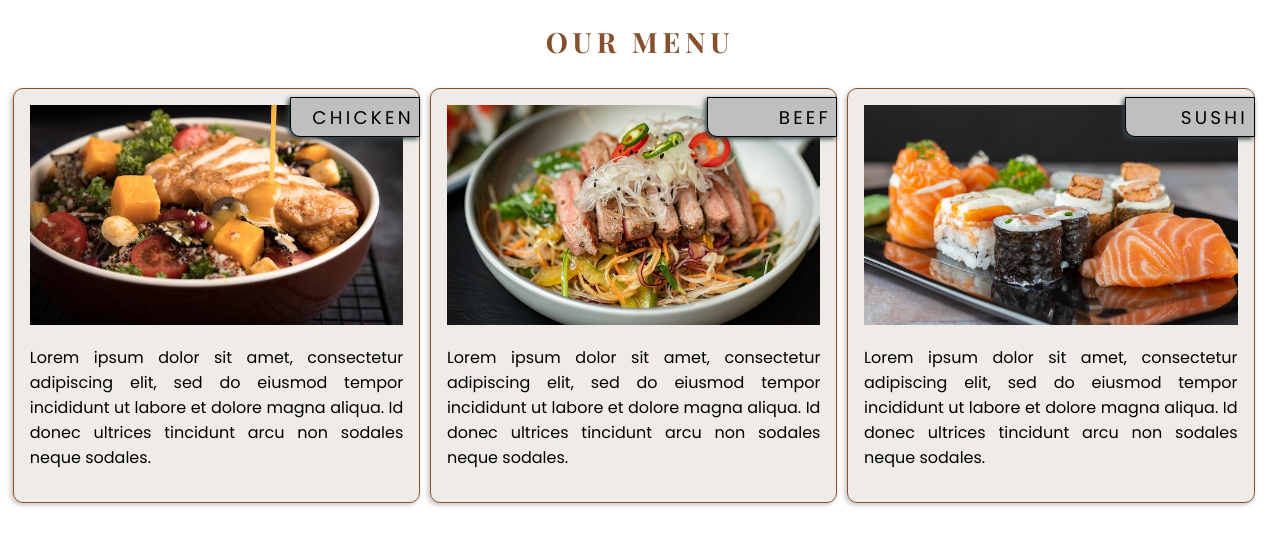
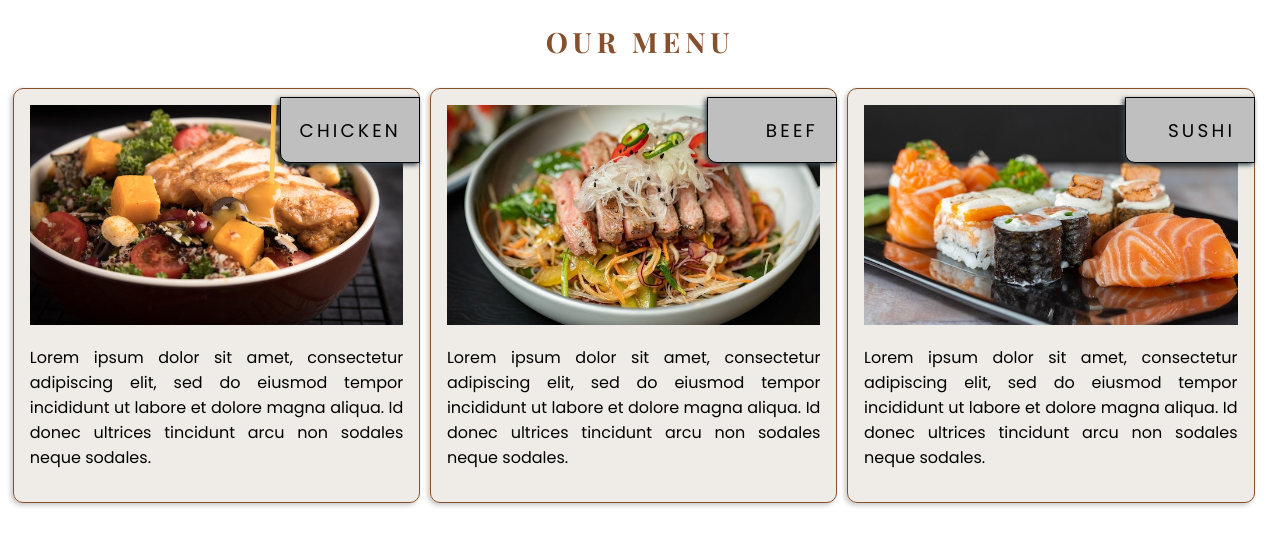
Before and after one commit to OceansGratitude/CourseraWebDev, a plain HTML site: page Mod2Project/index.html in a window 1280 px wide. Drawn offline with nearby package versions, Linux system fonts and the light colour scheme.

Commit message:
Update StyleSheet.css

```diff
--- a/Mod2Project/StyleSheet.css
+++ b/Mod2Project/StyleSheet.css
@@ -36,7 +36,7 @@ img{
     font-size: 115%;
     letter-spacing: .2rem;
     text-align: right;
-    padding: .3em;
+    padding: 1em;
     background-color: #bfbfbf;
     box-shadow: -2px 2px 5px #334249;
     border: 1px solid black;
```
